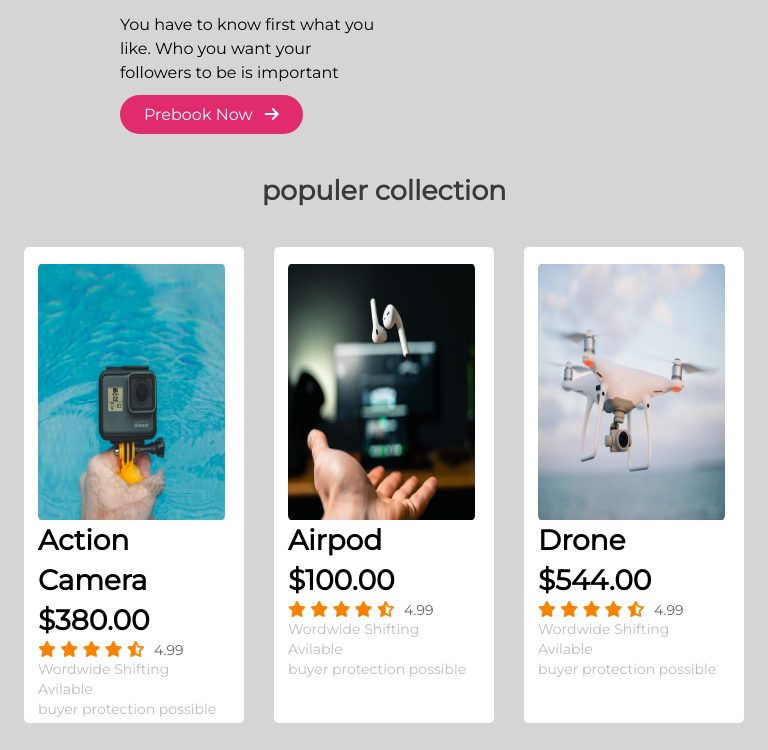
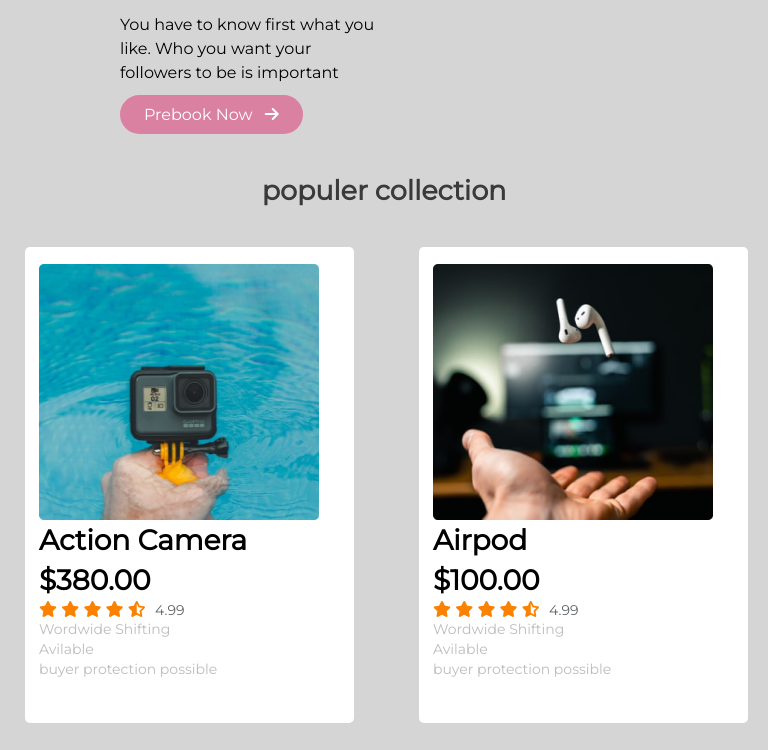
Before and after one commit to tanzilislammohib/assignment-two-influencer-gear, a plain HTML site: page index.html in a window 768 px wide. Shown: the part 542-1292 px from the top of the page. Drawn offline with Linux system fonts and the light colour scheme.

Commit message:
all done

```diff
--- a/styles/style.css
+++ b/styles/style.css
@@ -73,9 +73,13 @@ nav ul li a:hover {
 .half-width a {
   padding: 10px 24px 10px 24px;
   color: #ffffff;
-  background-color:#E02C6D;
+  background-color:rgba(224, 44, 110, 0.5);
   border-radius: 25px 25px 25px 25px;
   text-decoration: none;
+  transition: 0.5s ease-in-out;
+}
+.half-width a:hover {
+   background-color: #E02C6D;
 }
 .right-arrow {
   margin-left: 8px;
@@ -210,6 +214,7 @@ line-height: 40px;
 /* For mobile responsive */
 
 @media only screen and (max-width:688px) {
+
   body {
     width: 100%;
     height: 100%;
@@ -224,12 +229,15 @@ line-height: 40px;
     width: 24px;
     height: 24px;
     display: inline-block;
+    padding-left: 16px;
+    margin-top: 0;
 
   }
   .menu-bar2 {
     width: 24px;
     height: 24px;
     margin-left:336px ;
+    margin-top: 0;
   }
   .brand-title {
     display: none;
@@ -326,15 +334,14 @@ hr {
   }
   .collections {
     display: grid;
-    grid-template-columns:220px 220px 220px;
+    grid-template-columns: 50% 50%;
     gap: 30px;
+    margin-left: 40px;
     justify-content: center;
 
   }
   .collection {
     background-color: #ffffff;
-    width: 220px;
-    height: 476px;
     border-radius: 5px;
   }
   .collection img {
```
